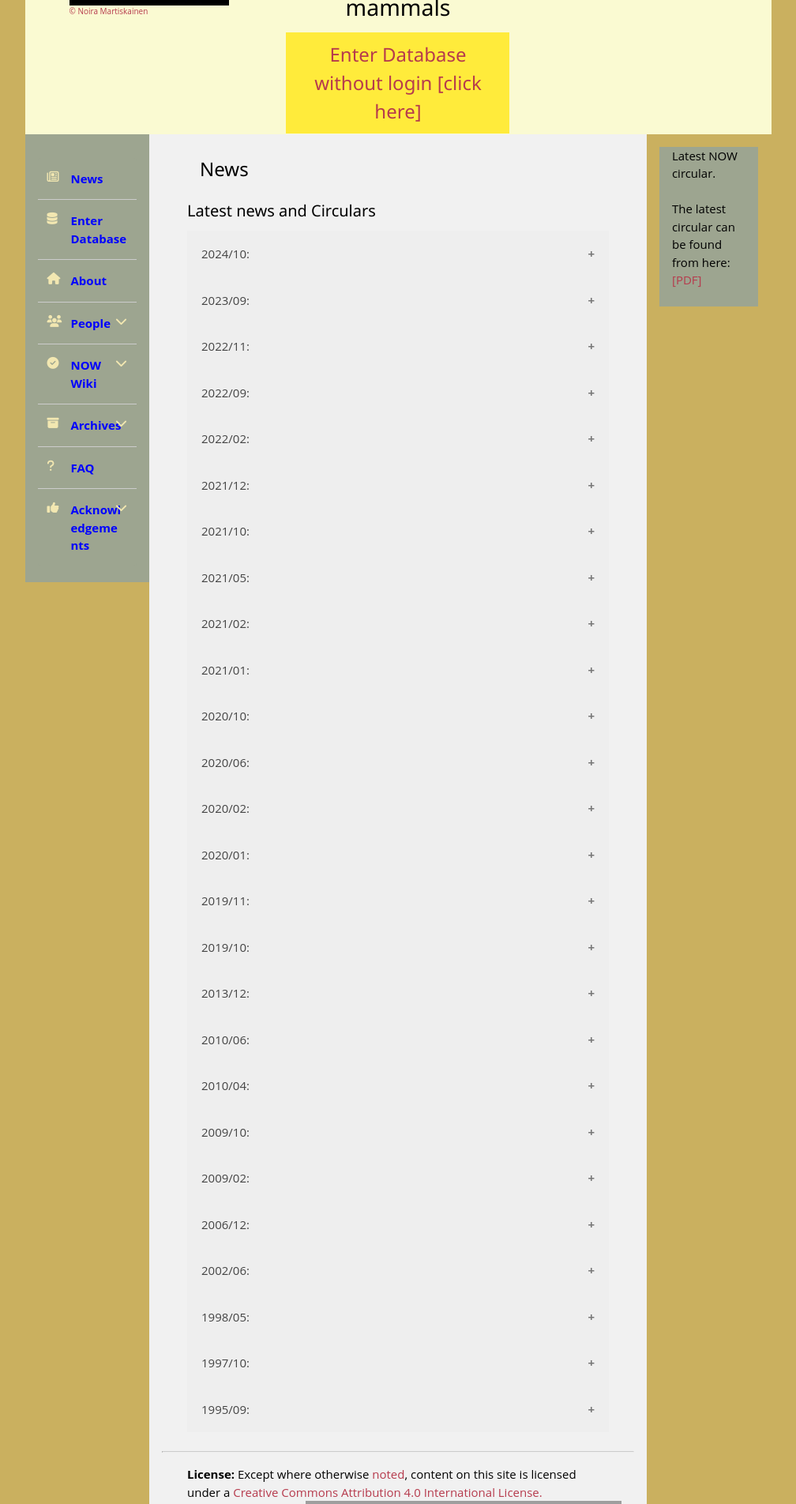
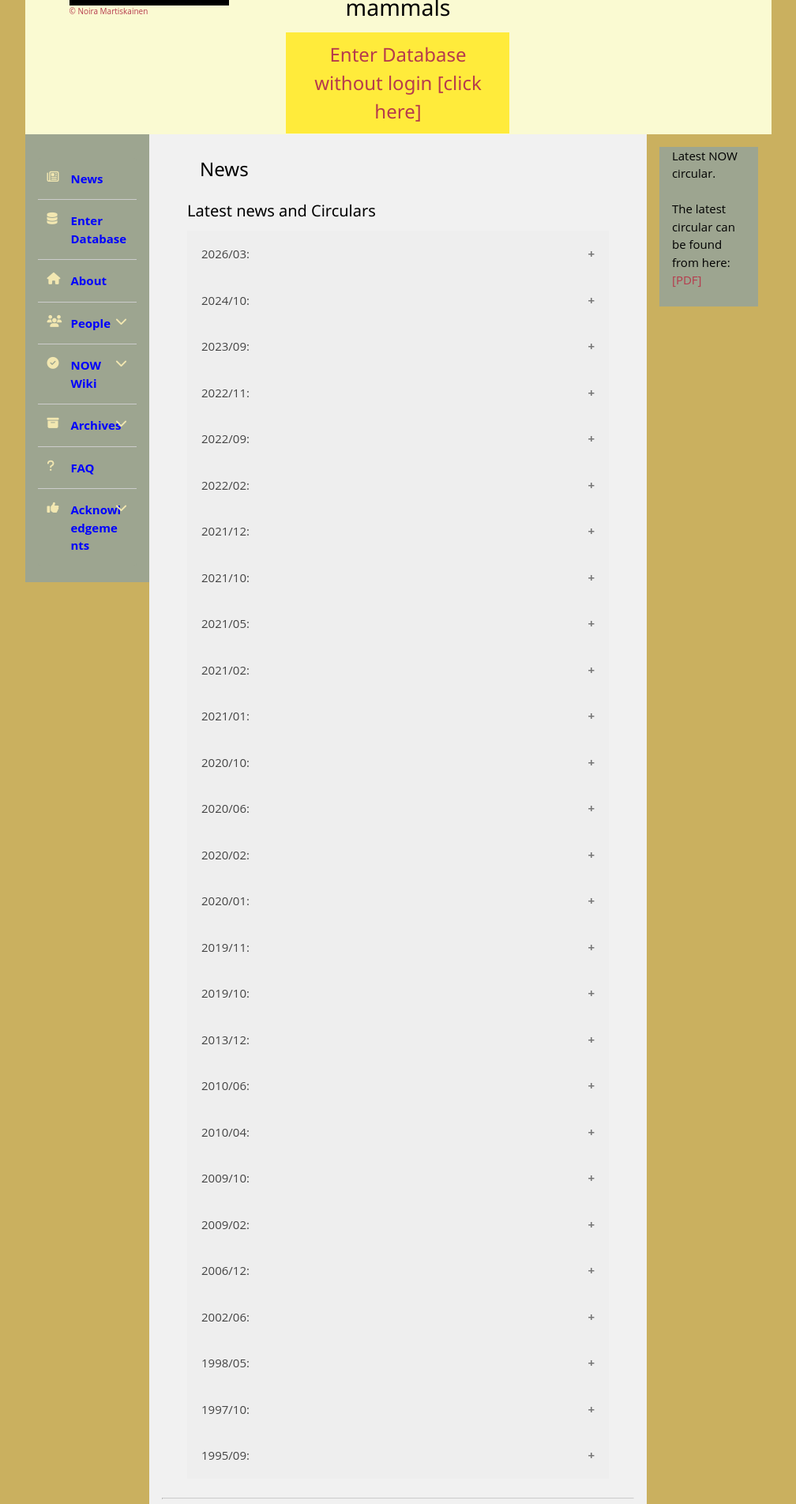
Before and after one commit to karilint/new_and_old_worlds, a Django app: page /now/news/ in a window 1280 px wide. Shown: the part 180-2084 px from the top of the page at 79% size, without its empty margins (136-1144 px from the left). Run offline with Django 3.2, Linux system fonts and the light colour scheme; some libraries are stand-ins or nearby versions; grey boxes are pictures that could not be loaded.

Commit message:
NOW circular

```diff
--- a/now/templates/news.html
+++ b/now/templates/news.html
@@ -55,6 +55,13 @@ NOW - Fossil Mammal Database - News
                 <h3>News</h3>
               </header>
               <h4>Latest news and Circulars</h4>
+              <button class="collapsible">2026/03:</button>
+              <div class="content">
+                <ul class="w3-ul">
+                  <li>Mar 02, 2026:<a href="{% static "now/circulars/NOW_circular_20260302.pdf" %}" target="_blank"> [PDF]</a></li>
+                  <li>Planning of the next NOW summit is on the way; new members to the Steering Group</li>
+                </ul>
+              </div>
               <button class="collapsible">2024/10:</button>
               <div class="content">
                 <ul class="w3-ul">
--- a/now/templates/now_base_generic.html
+++ b/now/templates/now_base_generic.html
@@ -195,7 +195,7 @@
         <aside class="w3-container" style="background-color: #9DA590;">
           <p>Latest NOW circular.
             <br>
-            <br>The latest circular can be found from here: <a href="{% static "now/circulars/NOW_circular_20241004.pdf" %}" target="_blank"> [PDF]</a>
+            <br>The latest circular can be found from here: <a href="{% static "now/circulars/NOW_circular_20260302.pdf" %}" target="_blank"> [PDF]</a>
           </p>
           <br>
         </aside>
```
Also changed, not shown: 1 other file.
